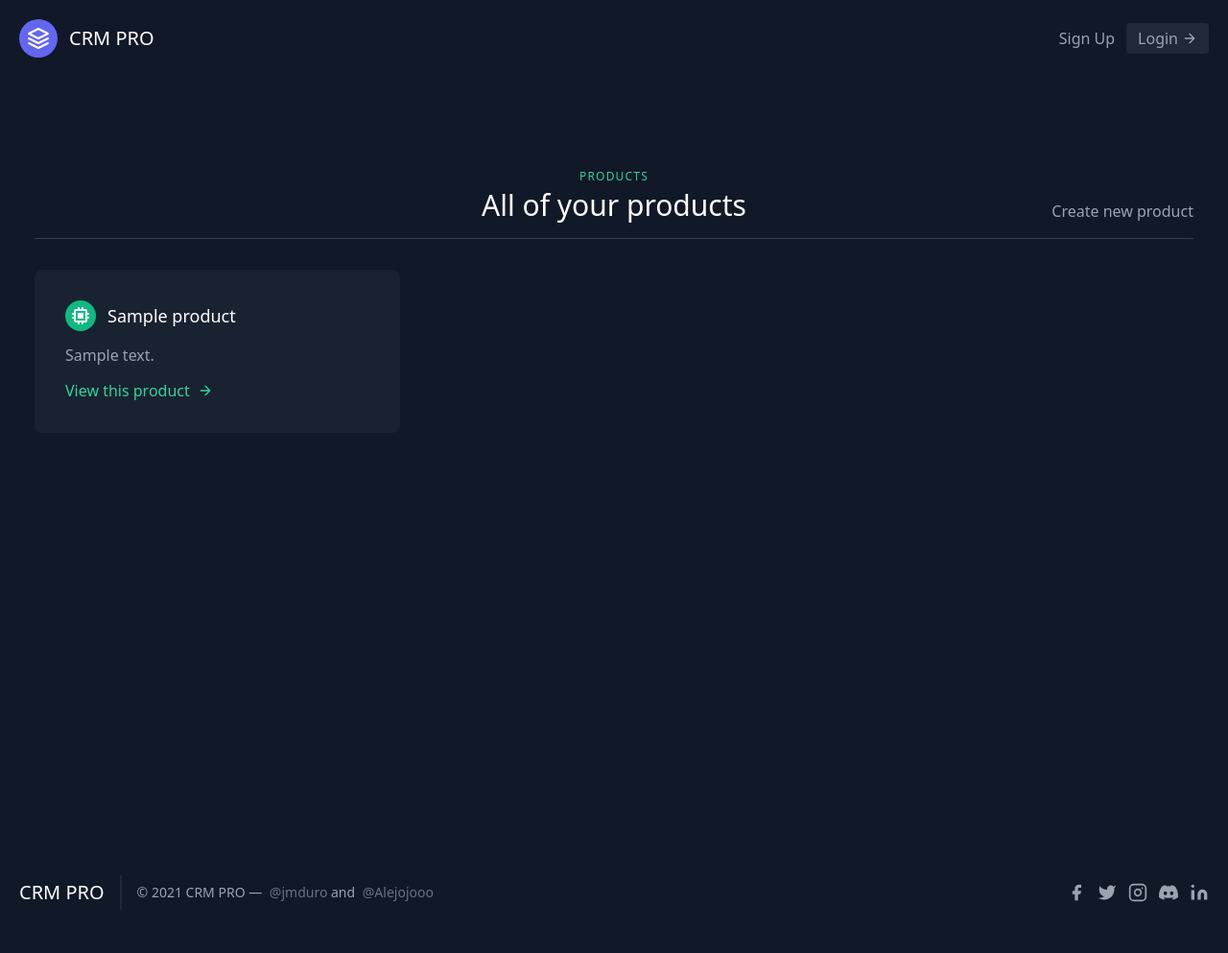
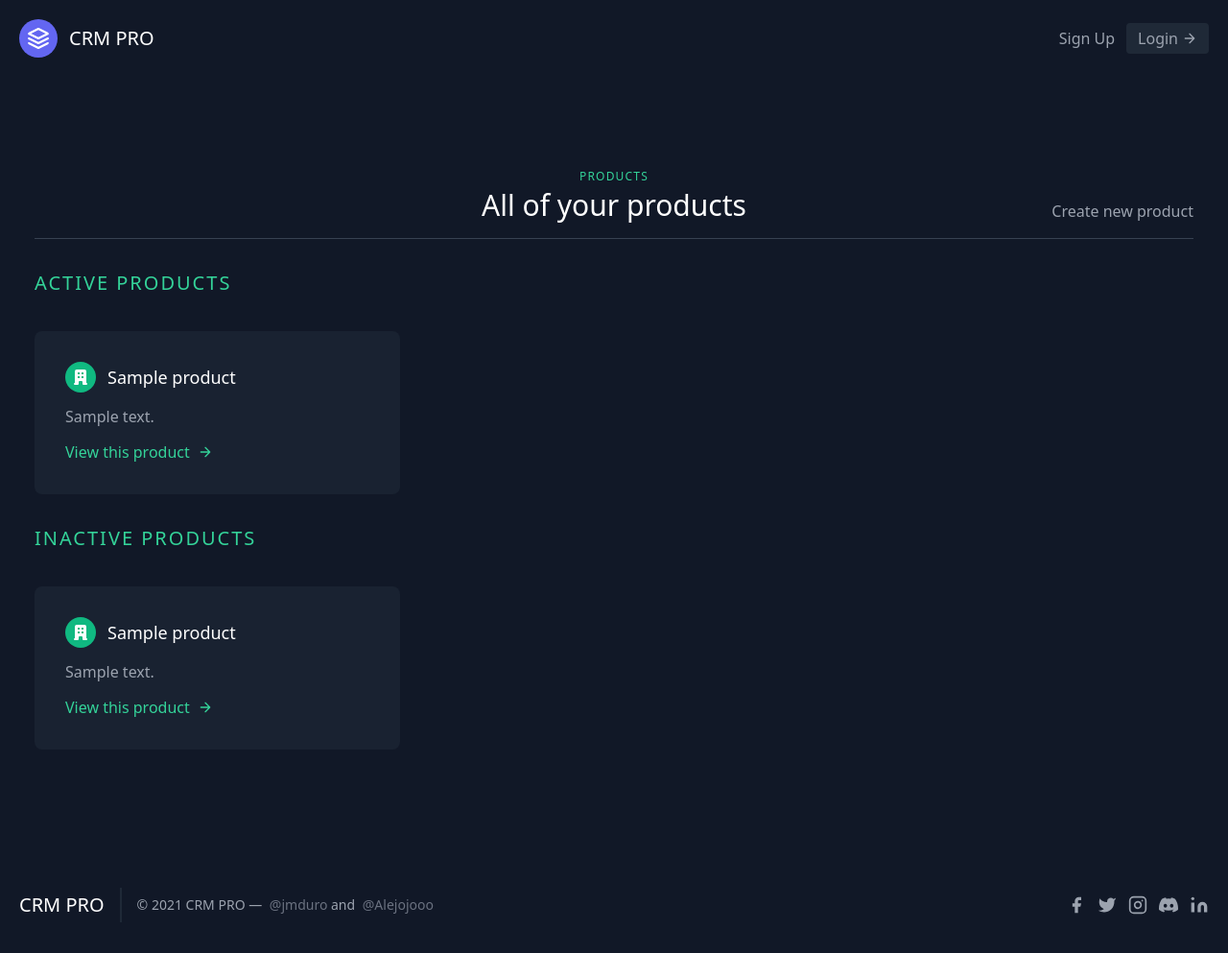
Before and after one commit to jmduro/crm2.0, a Django app: template products/templates/products/product_list.html in a window 1280 px wide. Shown: the whole page at 96% size. Before the commit the page ends 948 px from the top, so only its background shows below. Run offline with Django 3.2, Linux system fonts and the light colour scheme; the template is opened without the code that fills it: values that come from a table or form of the project are taken from there, others are empty; tables that the repository leaves empty hold one stand-in row (values such as "Sample post"); some libraries are stand-ins or nearby versions.

Commit message:
Product module sections

```diff
--- a/products/templates/products/product_list.html
+++ b/products/templates/products/product_list.html
@@ -16,19 +16,22 @@
                 </div>
             </div>
         </div>
+        {% if active_products.exists %}
+        <div class="flex flex-col w-full text-left p-4 md:w-1/3">
+            <h2 class="mb-1 text-xl font-medium tracking-widest text-green-400 title-font">ACTIVE PRODUCTS</h2>
+        </div>
         <div class="flex flex-wrap w-full">
-            {% for product in products %}
+            {% for product in active_products%}
             <div class="p-4 md:w-1/3">
                 <div class="flex flex-col h-full p-8 bg-gray-800 rounded-lg bg-opacity-60">
                     <div class="flex items-center mb-3">
                         <div class="inline-flex items-center justify-center flex-shrink-0 w-8 h-8 mr-3 text-white bg-green-500 rounded-full">
                             <svg xmlns="http://www.w3.org/2000/svg" class="h-5 w-5" viewBox="0 0 20 20" fill="currentColor">
-                                <path d="M13 7H7v6h6V7z" />
-                                <path fill-rule="evenodd" d="M7 2a1 1 0 012 0v1h2V2a1 1 0 112 0v1h2a2 2 0 012 2v2h1a1 1 0 110 2h-1v2h1a1 1 0 110 2h-1v2a2 2 0 01-2 2h-2v1a1 1 0 11-2 0v-1H9v1a1 1 0 11-2 0v-1H5a2 2 0 01-2-2v-2H2a1 1 0 110-2h1V9H2a1 1 0 010-2h1V5a2 2 0 012-2h2V2zM5 5h10v10H5V5z" clip-rule="evenodd" />
+                                <path fill-rule="evenodd" d="M4 4a2 2 0 012-2h8a2 2 0 012 2v12a1 1 0 110 2h-3a1 1 0 01-1-1v-2a1 1 0 00-1-1H9a1 1 0 00-1 1v2a1 1 0 01-1 1H4a1 1 0 110-2V4zm3 1h2v2H7V5zm2 4H7v2h2V9zm2-4h2v2h-2V5zm2 4h-2v2h2V9z" clip-rule="evenodd" />
                             </svg>
                         </div>
                         <h2 class="text-lg font-medium text-white title-font">
-                            {{ product.product_name }}
+                            {{ product }}
                         </h2>
                     </div>
                     <div class="flex-grow">
@@ -37,8 +40,7 @@
                         </p>
                         <a href="{% url 'products:product-detail' product.pk %}" class="inline-flex items-center mt-3 text-green-400">
                             View this product
-                            <svg fill="none" stroke="currentColor" stroke-linecap="round" stroke-linejoin="round"
-                                stroke-width="2" class="w-4 h-4 ml-2" viewBox="0 0 24 24">
+                            <svg fill="none" stroke="currentColor" stroke-linecap="round" stroke-linejoin="round" stroke-width="2" class="w-4 h-4 ml-2" viewBox="0 0 24 24">
                                 <path d="M5 12h14M12 5l7 7-7 7"></path>
                             </svg>
                         </a>
@@ -47,6 +49,40 @@
             </div>
             {% endfor %}
         </div>
+        {% endif %} {% if inactive_products.exists %}
+        <div class="flex flex-col w-full text-left p-4 md:w-1/3">
+            <h2 class="mb-1 text-xl font-medium tracking-widest text-green-400 title-font">INACTIVE PRODUCTS</h2>
+        </div>
+        <div class="flex flex-wrap w-full">
+            {% for product in inactive_products %}
+            <div class="p-4 md:w-1/3">
+                <div class="flex flex-col h-full p-8 bg-gray-800 rounded-lg bg-opacity-60">
+                    <div class="flex items-center mb-3">
+                        <div class="inline-flex items-center justify-center flex-shrink-0 w-8 h-8 mr-3 text-white bg-green-500 rounded-full">
+                            <svg xmlns="http://www.w3.org/2000/svg" class="h-5 w-5" viewBox="0 0 20 20" fill="currentColor">
+                                <path fill-rule="evenodd" d="M4 4a2 2 0 012-2h8a2 2 0 012 2v12a1 1 0 110 2h-3a1 1 0 01-1-1v-2a1 1 0 00-1-1H9a1 1 0 00-1 1v2a1 1 0 01-1 1H4a1 1 0 110-2V4zm3 1h2v2H7V5zm2 4H7v2h2V9zm2-4h2v2h-2V5zm2 4h-2v2h2V9z" clip-rule="evenodd" />
+                            </svg>
+                        </div>
+                        <h2 class="text-lg font-medium text-white title-font">
+                            {{ product }}
+                        </h2>
+                    </div>
+                    <div class="flex-grow">
+                        <p class="text-base leading-relaxed">
+                            {% if product.description == '' %} No description provided for this product. {% else %} {{ product.description }} {% endif %}
+                        </p>
+                        <a href="{% url 'products:product-detail' product.pk %}" class="inline-flex items-center mt-3 text-green-400">
+                            View this product
+                            <svg fill="none" stroke="currentColor" stroke-linecap="round" stroke-linejoin="round" stroke-width="2" class="w-4 h-4 ml-2" viewBox="0 0 24 24">
+                                <path d="M5 12h14M12 5l7 7-7 7"></path>
+                            </svg>
+                        </a>
+                    </div>
+                </div>
+            </div>
+            {% endfor %}
+        </div>
+        {% endif %}
     </div>
 </section>
 
--- a/templates/registration/password_reset_confirm.html
+++ b/templates/registration/password_reset_confirm.html
@@ -1,4 +1,4 @@
-{% extends "base.html" %} {% block content %}
+{% extends "base.html" %} {% load tailwind_filters %} {% load crispy_forms_tags %} {% block content %}
 
 <section class="text-gray-400 bg-gray-900 body-font min-h-screen max-h-full">
     <div class="container px-5 py-24 mx-auto">
```
Also changed, not shown: crm2/settings.py (+15 -16 lines), products/views.py (+10 -0 lines), deals/migrations/0006_alter_deal_stage.py (added).
